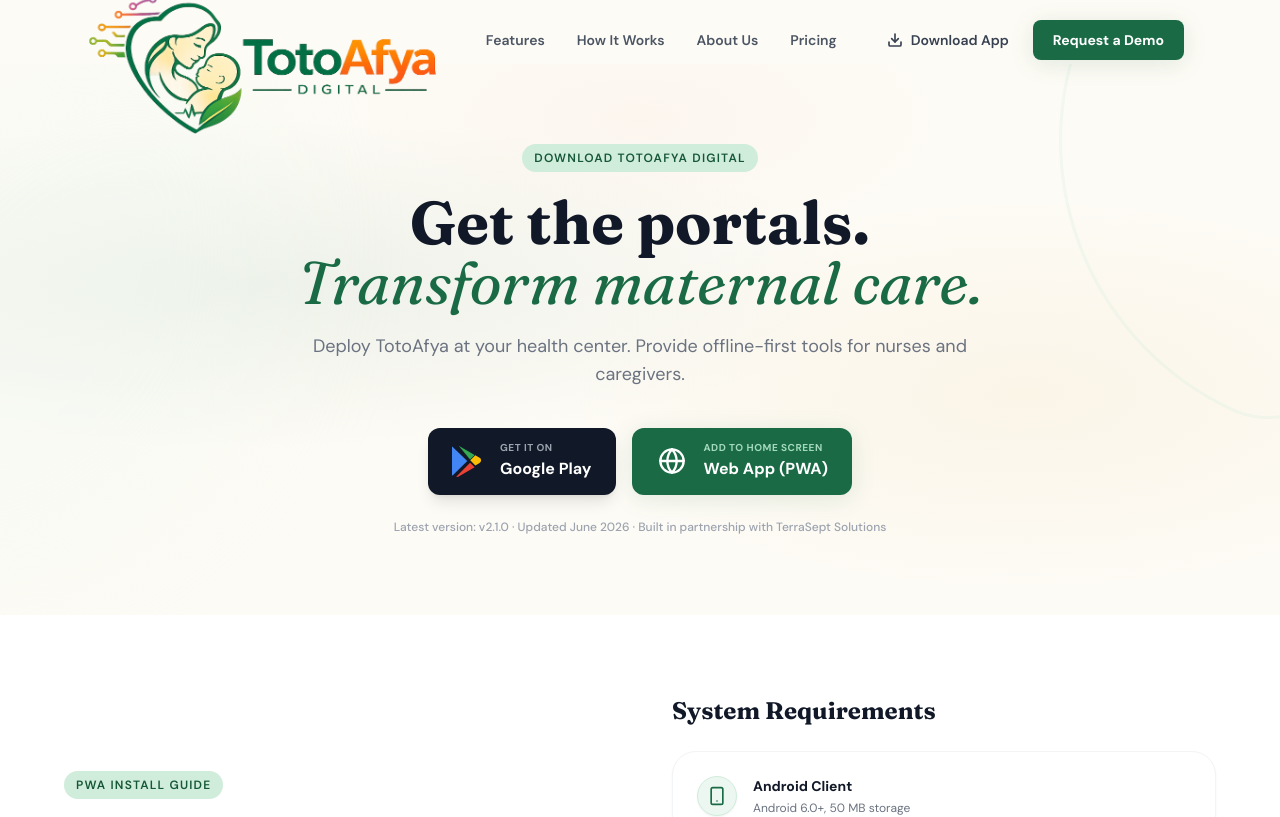
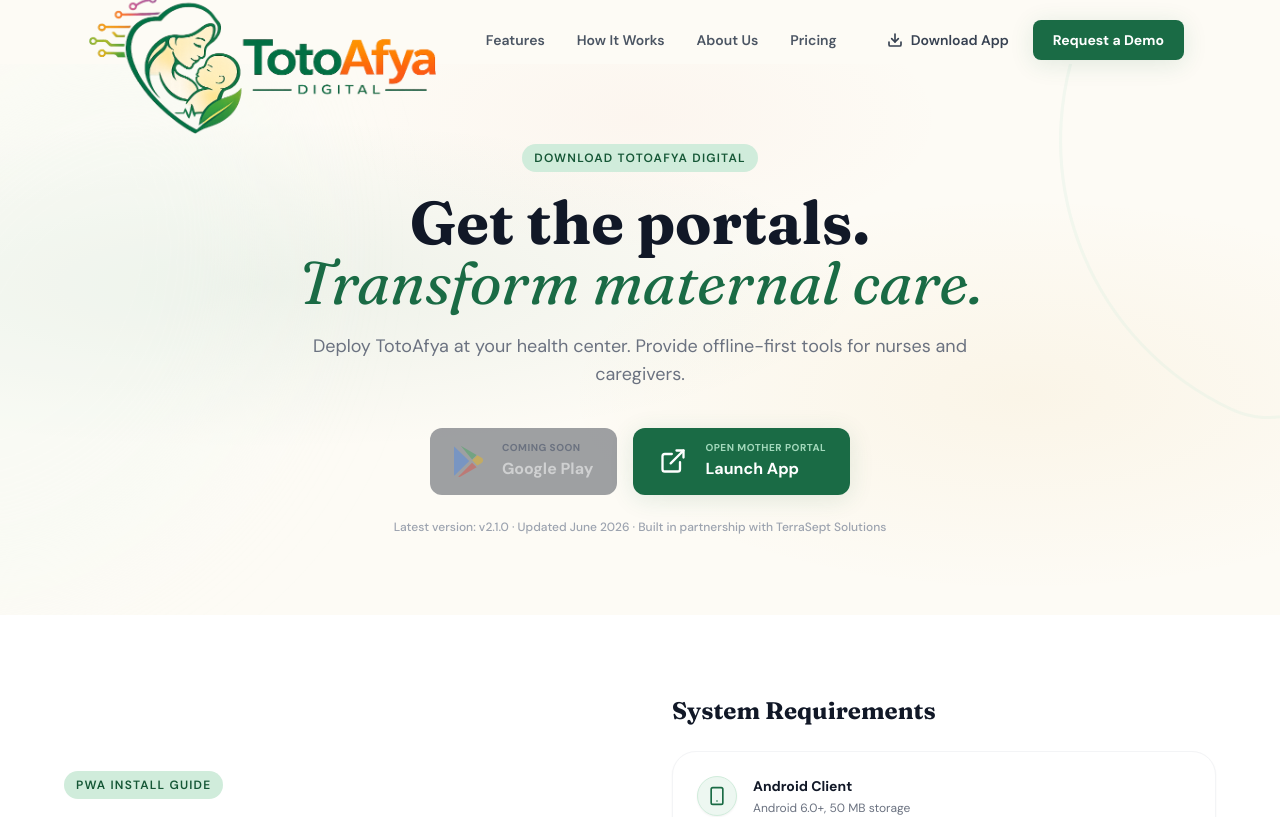
Before and after one commit to rickmwas/totoafya-website, a React (Vite) app: page /download in a window 1280 px wide. Shown: the top 817 px of the page. Built offline with nearby package versions, Linux system fonts and the light colour scheme.

Commit message:
feat: implement download page with PWA installation guide and SmartInstallButton component

```diff
--- /dev/null
+++ b/src/components/SmartInstallButton.tsx
@@ -0,0 +1,137 @@
+// ── TotoAfya Digital — Smart Install Button ──────────────────────
+// Detects whether the Mother Portal PWA is already installed by
+// embedding an invisible iframe that points to the PWA's
+// /install-bridge route. The bridge page relays `beforeinstallprompt`
+// state back via postMessage.
+//
+// States:
+//   loading              → spinner (waiting for iframe message)
+//   installable          → "Install App" button (triggers native prompt)
+//   installed_or_unsupported → "Open App" button (external link to PWA)
+//
+import { useState, useEffect, useRef } from 'react'
+import { Globe, ExternalLink, Loader2 } from 'lucide-react'
+
+// ── Constants ─────────────────────────────────────────────────────
+const PWA_ORIGIN   = 'https://motherapp.terraseptsolutions.com'
+const BRIDGE_URL   = `${PWA_ORIGIN}/install-bridge`
+const PWA_URL      = PWA_ORIGIN
+
+type InstallState = 'loading' | 'installable' | 'installed_or_unsupported'
+
+// ── Component ─────────────────────────────────────────────────────
+export default function SmartInstallButton() {
+  const [installState, setInstallState] = useState<InstallState>('loading')
+  const iframeRef = useRef<HTMLIFrameElement>(null)
+
+  useEffect(() => {
+    // ── Listen for messages from the install-bridge iframe ────────
+    const onMessage = (e: MessageEvent) => {
+      if (e.origin !== PWA_ORIGIN) return
+      const data = e.data as { totoInstallState?: string }
+      if (data?.totoInstallState === 'installable') {
+        setInstallState('installable')
+      } else if (data?.totoInstallState === 'installed_or_unsupported') {
+        setInstallState('installed_or_unsupported')
+      }
+    }
+
+    window.addEventListener('message', onMessage)
+
+    // ── Safety timeout: if no message after 4 s, fall back gracefully
+    const safetyTimeout = setTimeout(() => {
+      setInstallState((prev) =>
+        prev === 'loading' ? 'installed_or_unsupported' : prev
+      )
+    }, 4000)
+
+    return () => {
+      window.removeEventListener('message', onMessage)
+      clearTimeout(safetyTimeout)
+    }
+  }, [])
+
+  // ── Trigger the native install prompt via the iframe ─────────────
+  const handleInstall = () => {
+    iframeRef.current?.contentWindow?.postMessage('triggerInstall', PWA_ORIGIN)
+    // The iframe will message us back when outcome is known
+  }
+
+  // ── Render ────────────────────────────────────────────────────────
+  return (
+    <>
+      {/* Hidden bridge iframe — invisible, no dimensions */}
+      <iframe
+        ref={iframeRef}
+        src={BRIDGE_URL}
+        title="PWA install bridge"
+        aria-hidden="true"
+        tabIndex={-1}
+        style={{ display: 'none', width: 0, height: 0, border: 0 }}
+        // sandbox allows scripts but same-origin messaging
+        sandbox="allow-scripts allow-same-origin"
+      />
+
+      {/* ── Install state: loading ──────────────────────────── */}
+      {installState === 'loading' && (
+        <button
+          disabled
+          aria-label="Checking install status…"
+          className="flex items-center gap-4 px-6 py-3.5 rounded-xl bg-forest-600/60 text-white/70 cursor-not-allowed group text-left"
+        >
+          <div className="w-8 h-8 flex-shrink-0 flex items-center justify-center">
+            <Loader2 className="w-6 h-6 animate-spin stroke-[2]" />
+          </div>
+          <div className="leading-tight">
+            <div className="font-sans text-[10px] text-forest-200 font-bold uppercase tracking-wider">
+              Checking…
+            </div>
+            <div className="font-sans font-bold text-base mt-0.5">Web App (PWA)</div>
+          </div>
+        </button>
+      )}
+
+      {/* ── Install state: installable ──────────────────────── */}
+      {installState === 'installable' && (
+        <button
+          id="pwa-install-btn"
+          onClick={handleInstall}
+          aria-label="Install TotoAfya as a Progressive Web App"
+          className="flex items-center gap-4 px-6 py-3.5 rounded-xl bg-forest-600 text-white hover:bg-forest-700 shadow-warm active:scale-95 transition-all duration-200 group text-left"
+        >
+          <div className="w-8 h-8 flex-shrink-0 flex items-center justify-center text-white">
+            <Globe className="w-7 h-7 stroke-[2]" />
+          </div>
+          <div className="leading-tight">
+            <div className="font-sans text-[10px] text-forest-200 font-bold uppercase tracking-wider">
+              Add to Home Screen
+            </div>
+            <div className="font-sans font-bold text-base mt-0.5">Install App</div>
+          </div>
+        </button>
+      )}
+
+      {/* ── Install state: already installed / unsupported ─── */}
+      {installState === 'installed_or_unsupported' && (
+        <a
+          id="pwa-open-btn"
+          href={PWA_URL}
+          target="_blank"
+          rel="noopener noreferrer"
+          aria-label="Open TotoAfya Mother Portal"
+          className="flex items-center gap-4 px-6 py-3.5 rounded-xl bg-forest-600 text-white hover:bg-forest-700 shadow-warm active:scale-95 transition-all duration-200 group text-left"
+        >
+          <div className="w-8 h-8 flex-shrink-0 flex items-center justify-center text-white">
+            <ExternalLink className="w-7 h-7 stroke-[2]" />
+          </div>
+          <div className="leading-tight">
+            <div className="font-sans text-[10px] text-forest-200 font-bold uppercase tracking-wider">
+              Open Mother Portal
+            </div>
+            <div className="font-sans font-bold text-base mt-0.5">Launch App</div>
+          </div>
+        </a>
+      )}
+    </>
+  )
+}
--- a/src/pages/Download.tsx
+++ b/src/pages/Download.tsx
@@ -4,6 +4,7 @@
 import { Link } from 'react-router-dom'
 import { fadeUp, staggerContainer, slideLeft, slideRight, hoverScale, easeExpo } from '@/lib/animations'
 import { Smartphone, Globe, Apple, MoreVertical, PlusSquare, Rocket, Calendar, ShieldCheck, Heart, ArrowRight } from 'lucide-react'
+import SmartInstallButton from '@/components/SmartInstallButton'
 
 // ── FAQ data ─────────────────────────────────────────────────────
 const faqs = [
@@ -109,43 +110,27 @@
             variants={fadeUp}
             className="mt-10 flex flex-col sm:flex-row gap-4 justify-center"
           >
-            {/* Google Play */}
-            <a
-              href="#"
-              {...hoverScale}
-              className="flex items-center gap-4 px-6 py-3.5 rounded-xl bg-gray-900
-                         text-white hover:bg-gray-800 shadow-lg group text-left"
-              aria-label="Get it on Google Play"
+            {/* Google Play — coming soon */}
+            <div
+              aria-disabled="true"
+              title="Android app coming soon"
+              className="flex items-center gap-4 px-6 py-3.5 rounded-xl bg-gray-900/40
+                         text-white/50 cursor-not-allowed group text-left select-none"
             >
-              <svg viewBox="0 0 24 24" className="w-8 h-8 flex-shrink-0" aria-hidden="true">
+              <svg viewBox="0 0 24 24" className="w-8 h-8 flex-shrink-0 opacity-40" aria-hidden="true">
                 <path fill="#EA4335" d="M3.18 23.76a2 2 0 001.85-.09l11.93-6.89-3.39-3.39z" />
                 <path fill="#FBBC04" d="M20.37 9.37l-2.88-1.66-3.8 3.8 3.8 3.79 2.91-1.68a2.3 2.3 0 000-4.25z" />
                 <path fill="#4285F4" d="M.17 1.08A2 2 0 000 1.88v20.23a2 2 0 00.17.8l.08.08L11.49 12l-.08-.08z" />
                 <path fill="#34A853" d="M5.03.63L16.96 7.52l-3.39 3.39z" />
               </svg>
               <div className="leading-tight">
-                <div className="font-sans text-[10px] text-gray-400 font-bold uppercase tracking-wider">Get it on</div>
-                <div className="font-sans font-bold text-base mt-0.5">Google Play</div>
+                <div className="font-sans text-[10px] text-gray-500 font-bold uppercase tracking-wider">Coming Soon</div>
+                <div className="font-sans font-bold text-base mt-0.5 text-white/50">Google Play</div>
               </div>
-            </a>
+            </div>
 
-            {/* PWA */}
-            <a
-              href="#pwa-guide"
-              {...hoverScale}
-              className="flex items-center gap-4 px-6 py-3.5 rounded-xl
-                         bg-forest-600 text-white hover:bg-forest-700
-                         shadow-warm group text-left"
-              aria-label="Install as Progressive Web App"
-            >
-              <div className="w-8 h-8 flex-shrink-0 flex items-center justify-center text-white">
-                <Globe className="w-7 h-7 stroke-[2]" />
-              </div>
-              <div className="leading-tight">
-                <div className="font-sans text-[10px] text-forest-200 font-bold uppercase tracking-wider">Add to Home Screen</div>
-                <div className="font-sans font-bold text-base mt-0.5">Web App (PWA)</div>
-              </div>
-            </a>
+            {/* PWA — Smart Install / Open button */}
+            <SmartInstallButton />
           </motion.div>
 
           {/* Version note */}
@@ -181,7 +166,7 @@
                   {
                     icon: <Globe className="w-5 h-5 text-forest-600" />,
                     title: 'Open in Browser',
-                    desc: 'Visit totoafya.co.ke in Google Chrome or Safari on your phone.',
+                    desc: 'Visit motherapp.terraseptsolutions.com in Google Chrome or Safari on your phone.',
                   },
                   {
                     icon: <MoreVertical className="w-5 h-5 text-forest-600" />,
```
